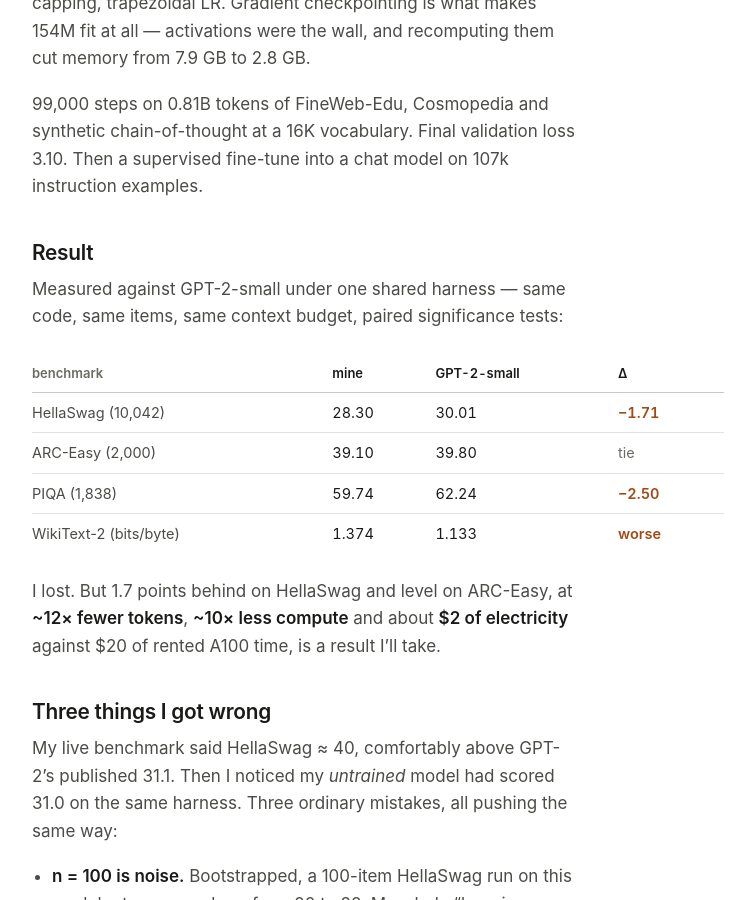
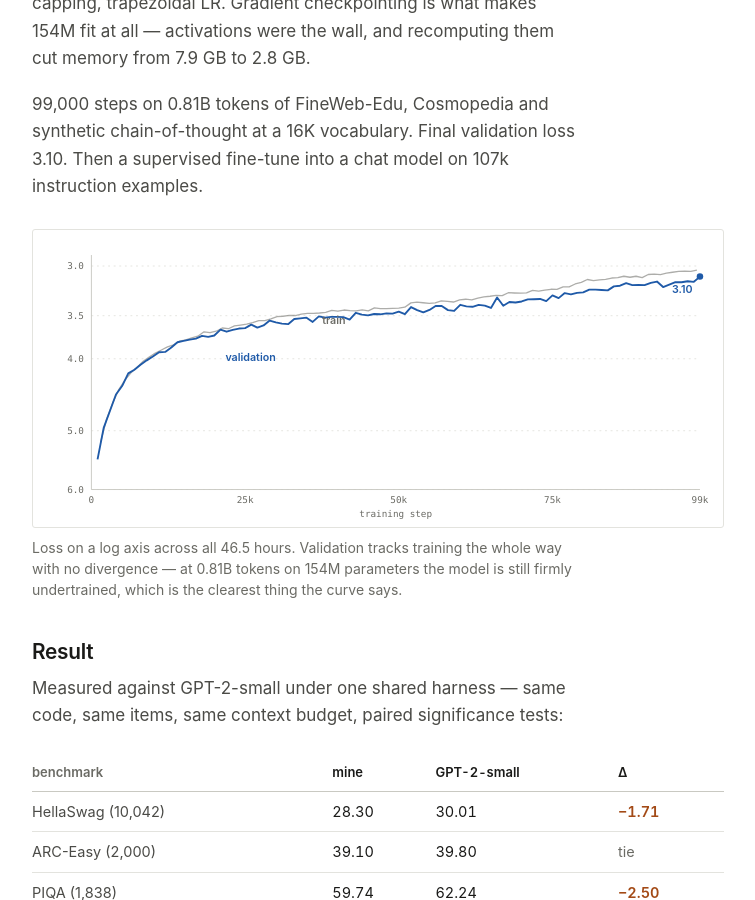
Before and after one commit to ChrisGoul/Portfolio, a Jekyll site: the page built from _projects/language-model-pretraining.md, in a window 1280 px wide and 900 px high, scrolled down 483 px. Shown: the whole window, without its empty margins (262-1017 px from the left). Built offline with Jekyll 4.4.1, drawn with Linux system fonts in a browser that asks for light colours.

Commit message:
Add the loss curve back to the LLM write-up
The page had no graphic after the trim. Restores the train/validation loss
chart from the mix16 run as inline SVG — themed off the CSS variables, so it
needs no image asset.

```diff
--- a/_projects/language-model-pretraining.md
+++ b/_projects/language-model-pretraining.md
@@ -23,6 +23,42 @@
 99,000 steps on 0.81B tokens of FineWeb-Edu, Cosmopedia and synthetic
 chain-of-thought at a 16K vocabulary. Final validation loss 3.10. Then a
 supervised fine-tune into a chat model on 107k instruction examples.
+
+<figure class="full">
+<div class="chartbox">
+<svg viewBox="0 0 720 300" role="img" aria-label="Training and validation loss over 99,000 steps, falling from about 6.0 to 3.10 on a log scale">
+<line class="c-grid" x1="52" y1="266.0" x2="706" y2="266.0"/>
+<line class="c-grid" x1="52" y1="202.8" x2="706" y2="202.8"/>
+<line class="c-grid" x1="52" y1="125.5" x2="706" y2="125.5"/>
+<line class="c-grid" x1="52" y1="79.2" x2="706" y2="79.2"/>
+<line class="c-grid" x1="52" y1="25.8" x2="706" y2="25.8"/>
+<text class="c-tick" x="44" y="269.5" text-anchor="end">6.0</text>
+<text class="c-tick" x="44" y="206.3" text-anchor="end">5.0</text>
+<text class="c-tick" x="44" y="129.0" text-anchor="end">4.0</text>
+<text class="c-tick" x="44" y="82.7" text-anchor="end">3.5</text>
+<text class="c-tick" x="44" y="29.3" text-anchor="end">3.0</text>
+<polyline fill="none" stroke="var(--ink-soft)" stroke-width="1.4" stroke-opacity=".55" stroke-linejoin="round"
+ points="61.8,215.3 68.3,190.4 74.9,172.9 81.4,158.5 88.0,148.3 94.5,140.5 101.0,134.9 107.6,128.1 114.1,123.7 120.7,119.4 127.2,116.1 133.8,112.7 140.3,110.5 146.8,106.5 153.4,105.1 159.9,103.0 166.4,101.2 173.0,96.5 179.5,97.5 186.1,95.9 192.6,92.4 199.2,93.2 205.7,90.2 212.2,89.3 218.8,88.3 225.3,86.6 231.9,84.6 238.4,84.4 244.9,82.6 251.5,80.2 258.0,79.8 264.6,78.8 271.1,79.0 277.6,77.5 284.2,76.6 290.7,76.6 297.2,76.3 303.8,75.6 310.3,73.4 316.9,74.4 323.4,73.1 329.9,73.8 336.5,74.1 343.0,73.0 349.6,74.0 356.1,70.8 362.6,71.7 369.2,71.7 375.7,71.4 382.3,71.0 388.8,70.1 395.4,65.4 401.9,64.7 408.4,65.3 415.0,65.9 421.5,65.4 428.0,63.3 434.6,63.9 441.1,64.5 447.7,62.1 454.2,61.5 460.8,62.2 467.3,60.2 473.8,58.9 480.4,58.3 486.9,57.4 493.5,57.6 500.0,54.5 506.5,54.8 513.1,55.0 519.6,54.6 526.1,52.0 532.7,52.7 539.2,51.8 545.8,50.8 552.3,51.0 558.9,48.2 565.4,48.2 571.9,45.1 578.5,43.3 585.0,40.3 591.5,41.4 598.1,40.7 604.6,40.2 611.2,38.7 617.7,38.2 624.2,36.8 630.8,37.9 637.3,36.8 643.9,38.2 650.4,34.9 657.0,34.6 663.5,35.0 670.0,33.5 676.6,32.5 683.1,31.6 689.6,31.4 696.2,31.5 702.7,30.2"/>
+<polyline fill="none" stroke="var(--accent)" stroke-width="2" stroke-linejoin="round"
+ points="58.6,233.6 65.2,199.7 71.8,181.9 78.4,163.9 85.0,154.8 91.6,141.2 98.2,137.3 104.8,131.9 111.5,127.2 118.1,123.1 124.7,118.5 131.3,118.1 137.9,113.3 144.5,107.7 151.1,106.3 157.7,104.9 164.3,103.9 170.9,100.8 177.5,101.9 184.1,100.5 190.7,94.2 197.3,96.4 203.9,94.4 210.5,93.0 217.2,92.6 223.8,88.8 230.4,92.0 237.0,89.7 243.6,84.4 250.2,86.4 256.8,87.7 263.4,88.3 270.0,82.8 276.6,82.0 283.2,81.3 289.8,85.9 296.4,79.9 303.0,81.2 309.6,80.5 316.2,80.5 322.8,80.7 329.5,83.4 336.1,76.1 342.7,78.0 349.3,78.8 355.9,77.4 362.5,77.7 369.1,76.7 375.7,76.9 382.3,74.9 388.9,77.6 395.5,69.9 402.1,73.2 408.7,75.7 415.3,73.0 421.9,68.7 428.5,68.8 435.2,73.2 441.8,74.1 448.4,67.5 455.0,69.2 461.6,69.6 468.2,67.5 474.8,68.4 481.4,70.9 488.0,59.6 494.6,68.5 501.2,64.5 507.8,65.0 514.4,63.9 521.0,61.7 527.6,61.5 534.2,61.2 540.8,63.6 547.5,57.4 554.1,60.3 560.7,54.9 567.3,56.2 573.9,54.6 580.5,54.2 587.1,51.2 593.7,51.2 600.3,51.6 606.9,52.0 613.5,47.7 620.1,47.0 626.7,44.3 633.3,46.3 639.9,46.1 646.5,46.4 653.2,43.9 659.8,42.5 666.4,48.4 673.0,45.8 679.6,43.1 686.2,43.3 692.8,42.2 699.4,42.8 706.0,37.2"/>
+<circle cx="706" cy="37.2" r="3.5" fill="var(--accent)"/>
+<text class="c-lab" x="698" y="55" text-anchor="end" fill="var(--accent)">3.10</text>
+<text class="c-lab" x="300" y="88" fill="var(--ink-soft)">train</text>
+<text class="c-lab" x="196" y="128" fill="var(--accent)">validation</text>
+<line class="c-axis" x1="52" y1="266" x2="706" y2="266"/>
+<line class="c-axis" x1="52" y1="14" x2="52" y2="266"/>
+<text class="c-tick" x="52" y="280" text-anchor="middle">0</text>
+<text class="c-tick" x="217.2" y="280" text-anchor="middle">25k</text>
+<text class="c-tick" x="382.3" y="280" text-anchor="middle">50k</text>
+<text class="c-tick" x="547.5" y="280" text-anchor="middle">75k</text>
+<text class="c-tick" x="706" y="280" text-anchor="middle">99k</text>
+<text class="c-tick" x="379" y="295" text-anchor="middle">training step</text>
+</svg>
+</div>
+<figcaption>Loss on a log axis across all 46.5 hours. Validation tracks training the
+whole way with no divergence — at 0.81B tokens on 154M parameters the model is
+still firmly undertrained, which is the clearest thing the curve says.</figcaption>
+</figure>
 
 ## Result
 
```
